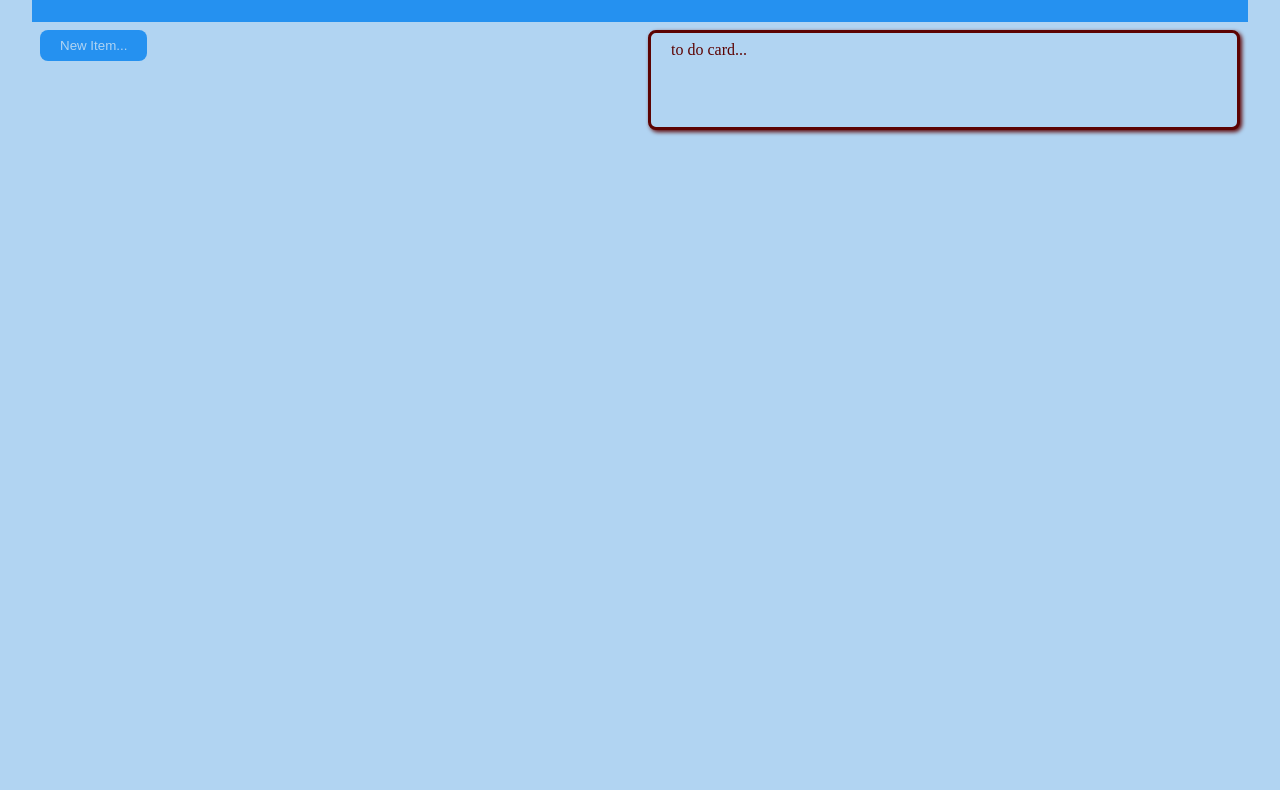
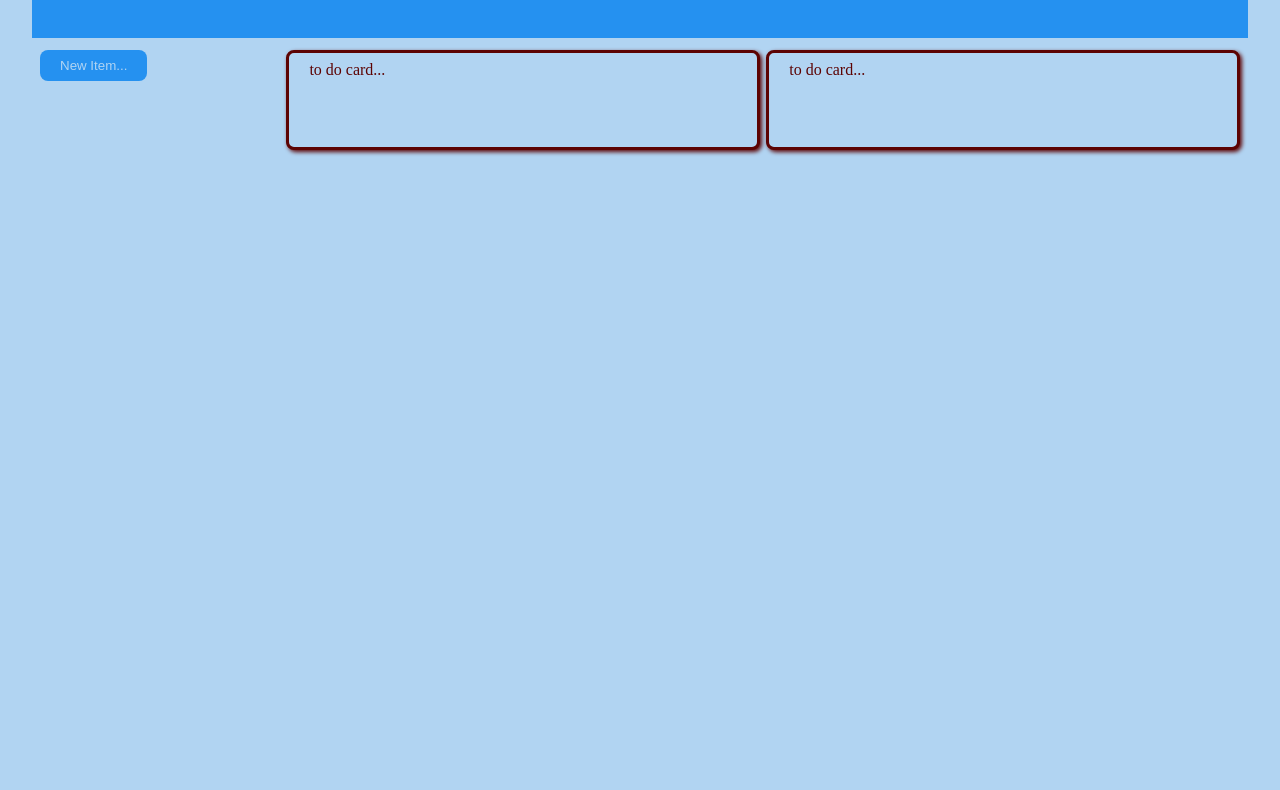
Before and after one commit to WebTestMan/todo-list, a website built with webpack: page src/template.html in a window 1280 px wide. Shown: the part 110-900 px from the top of the page. Before the commit the page ends 800 px from the top, so only its background shows below. Built offline with nearby package versions, Linux system fonts and the light colour scheme.

Commit message:
more style changes

```diff
--- a/src/styles.css
+++ b/src/styles.css
@@ -34,13 +34,23 @@ button:hover {
 
 .grid-container {
     display: grid;
-    grid-template-columns: repeat(auto-fit, minmax(600px, 1fr));
-    grid-template-rows: repeat(auto-fill, minmax(100px, 6fr));
+    /* grid-template-columns: repeat(auto-fit, minmax(600px, 1fr));
+    grid-template-rows: repeat(auto-fill, minmax(100px, 6fr)); */
+
+    grid-template-columns: 1fr 4fr;
+    grid-template-rows: 1fr 1fr 5fr 1fr;
+
+    gap: 4px;
 }
 
 .grid-header {
-    grid-area: 1/1/1/3;
+    grid-column: 1 / 3;
     background-color: var(--alt-background-colour);
+}
+
+
+.grid-sidebar {
+    grid-row: 2 / 4;
 }
 
 .todo-card {
@@ -56,6 +66,7 @@ button:hover {
 
 .grid-content {
     display: grid;
-    grid-template-columns: repeat(auto-fit, minmax(100px, 1fr));
-    grid-template-rows: repeat(auto-fill, minmax(100px, 6fr));
+    grid-template-columns: repeat(auto-fit, minmax(200px, 1fr));
+    grid-template-rows: repeat(auto-fit, minmax(100px, 2fr));
+    gap: 6px;
 }
--- a/src/template.html
+++ b/src/template.html
@@ -16,6 +16,7 @@
         <div class="grid-sidebar"><button>New Item...</button></div>
         <div class="grid-content">
             <div class="todo-card">to do card...</div>
+            <div class="todo-card">to do card...</div>
         </div>
     </div>
 </body>
```
